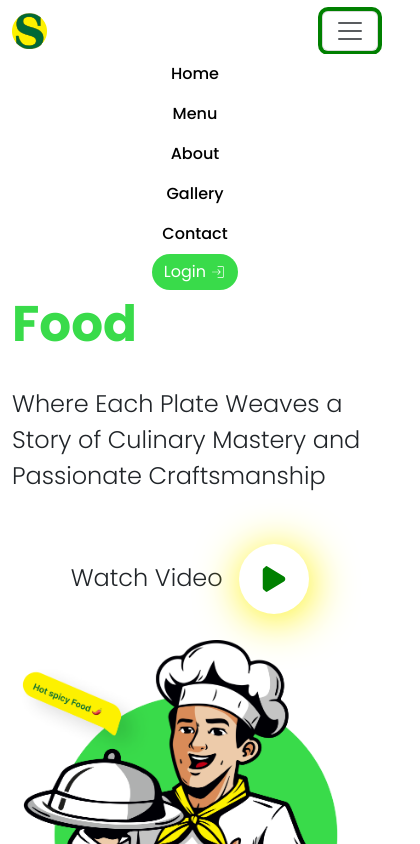
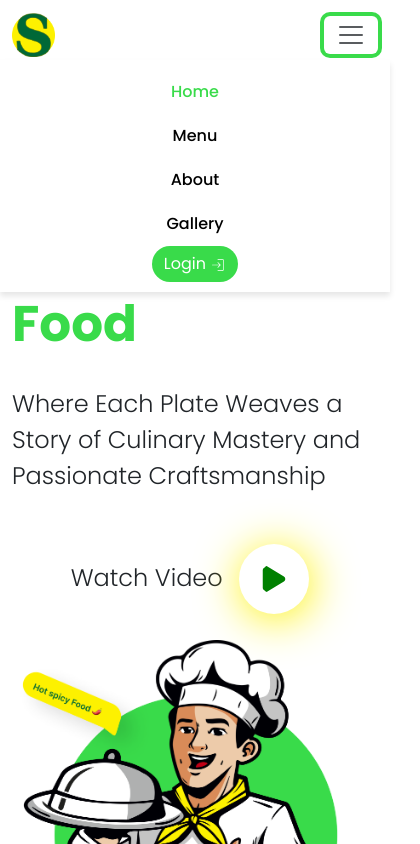
Before and after one commit to arun-selva-02136/saddam, a React (Vite) app: page / in a window 390 px wide. Both pictures are taken after a click on the button 350 px from the left and 30 px from the top of the page. Shown: the top 844 px of the page, 420 px wide, since content can reach past the window. Built offline with nearby package versions, Linux system fonts and the light colour scheme.

Commit message:
responsive

```diff
--- a/src/components/Footer/Footer.css
+++ b/src/components/Footer/Footer.css
@@ -22,11 +22,6 @@
     background-color: #39DB4A;
     color:#EFEFFF;
 }
-@media (max-width:660px){
-    .footer-1{
-        margin-right: -30px;
-    }
-}
 .footer-1 li, a{
     color:#39DB4A;
     text-decoration: none;
--- a/src/components/Navigation/Navigation.css
+++ b/src/components/Navigation/Navigation.css
@@ -6,8 +6,12 @@
 .navbar{
     /* width:1236px; */
     height:60px;
-    /* position:sticky;
-    top: 0; */
+    position: sticky;
+     /* top: 0;
+      width: 100%;
+      z-index: 1000; */
+    /* position:fixed; */
+    /* top:0;  */
     background-color:white;
     /* width:95%; */
   }
@@ -22,26 +26,30 @@
     background-color: aquamarine;
   }
   Button.navbar-toggler{
-    color:green;
+    color:#39DB4A;
+    border:none;
   }
 
-  @media (max-width:768px){
-     .btn{
+  @media (max-width: 765px) {
+    .btn{
       align-items: center;
       /* width:70px; */
       margin: auto;
+    }
+    .navbar .navbar-collapse {
+      background-color: white; /* Ensure background is visible */
+      width: 100%;
+      position: absolute;
+      top: 60px;
+      left: 0;
+      padding: 10px;
+      box-shadow: 0px 4px 6px rgba(0, 0, 0, 0.1);
+    }
 
-    }
-    .navbar{
-      height:60px;
-      background-color: white;
-    }
-    /* .list_item{
-      background-color:aqua;
-    } */
-    .navigate{
-      /* background-color: aqua; */
+    .navbar .nav-link {
       text-align: center;
-      background-color:white;
+      width: 100%;
+      display: block;
+      padding: 10px;
     }
   }
--- a/src/components/Navigation/Navigation.jsx
+++ b/src/components/Navigation/Navigation.jsx
@@ -7,32 +7,33 @@ import Navbar from 'react-bootstrap/Navbar';
 import { CiLogin } from "react-icons/ci";
 import Button from 'react-bootstrap/Button';
 import img1 from '../../assets/logo.png';
-import { Link, Route, Routes } from 'react-router-dom';
+import { Link, Route, Routes ,useLocation} from 'react-router-dom';
 import Login from '../Login/Login';
 import Dashboard from '../../pages/Dashboard/Dashboard';
 import PrivateRoute from '../../components/PrivateRoute/PrivateRoute';
 import './Navigation.css';
 
 function Navigation() {
+  const location = useLocation();
   const [showLogin, setShowLogin] = useState(false);
+
+
 
   return (
     <>
     <Navbar collapseOnSelect expand="md" className="navbar" fixed='top'>
-      <Container classname="navbar1">
+      <Container  classname="navbar1">
         <Navbar.Brand as={Link} to="/">
-            <img src={img1} style={{width:'35px'}}/>
+            <img src={img1} style={{width:'43px'}}/>
         </Navbar.Brand>
         <Navbar.Toggle aria-controls="responsive-navbar-nav" />
-        <Navbar.Collapse id="responsive-navbar-nav">
+        <Navbar.Collapse id="collapse responsive-navbar-nav">
           <Nav className="navigate ms-auto">
-            <Nav.Link  as={Link} to="/">Home</Nav.Link>
-            <Nav.Link as={Link} to="/menu">Menu</Nav.Link>
-            <Nav.Link as={Link} to="/about">About</Nav.Link>
-            <Nav.Link as={Link} to="/gallery">Gallery</Nav.Link>
-            <Nav.Link eventKey={2} as={Link} to="/contact">
-              Contact
-            </Nav.Link>
+            <Nav.Link  as={Link} to="/" style={{ color: location.pathname === "/" ? "#39DB4A" : "black" }} >Home</Nav.Link>
+            <Nav.Link as={Link} to="/menu" style={{ color: location.pathname === "/menu" ? "#39DB4A" : "black" }}>Menu</Nav.Link>
+            <Nav.Link as={Link} to="/about" style={{ color: location.pathname === "/about" ? "#39DB4A" : "black" }}>About</Nav.Link>
+            <Nav.Link as={Link} to="/gallery" style={{ color: location.pathname === "/gallery" ? "#39DB4A" : "black" }}>Gallery</Nav.Link>
+            {/* <Nav.Link eventKey={2} as={Link} to="/contact" style={{ color: location.pathname === "/contact" ? "#39DB4A" : "black" }}> Contact</Nav.Link> */}
           </Nav>
           <Nav className='navigate ms-auto'>
           <Button style={{background:'#39DB4A',borderRadius:"20px",color:'white',border:'none'}} className='btn' onClick={() => setShowLogin(true)}>Login <CiLogin /></Button>
--- a/src/pages/Contact/Contact.jsx
+++ b/src/pages/Contact/Contact.jsx
@@ -10,7 +10,7 @@ const Contact = () => {
     console.log('Received values of form: ', values);
   };
   return (
-    <Container className="py-5 mt-5">
+    <Container className="py-5 mt-5" style={{width:'90%'}}>
       <Row className="contact-card align-items-center">
         <Col md={5}>
           <Title type="success">Contact Us</Title>
--- a/src/pages/Gallery/Gallery.jsx
+++ b/src/pages/Gallery/Gallery.jsx
@@ -20,7 +20,7 @@ const Gallery = () => {
   const [selectedImage, setSelectedImage] = useState(null);
 
   return (
-    <Container className="gallery-container mt-5 p-4 mb-5 border-warning rounded">
+    <Container className="gallery-container  p-4 mb-5 border-warning rounded" style={{width:'90%',marginTop:'90px'}}>
       <h2 className="mb-4"style={{color:'#39DB4A'}}>Gallery</h2>
       <Row className="g-3">
         {/* First Row with 2 columns (2 images) */}
--- a/src/pages/Home/Home.jsx
+++ b/src/pages/Home/Home.jsx
@@ -1,5 +1,6 @@
-import React from 'react'
+import React,{useState} from 'react'
 import {Container,Row,Col, Button,Card} from 'react-bootstrap'
+import { Modal } from "antd";
 import { FaHeart, FaStar, FaChevronLeft, FaChevronRight } from "react-icons/fa";
 import { CiHeart } from "react-icons/ci";
 import { FaPlay } from "react-icons/fa6";
@@ -20,10 +21,19 @@ import box3 from '../../assets/juice.png';
 import box4 from '../../assets/Naan.png';
 import box5 from '../../assets/Murtabak.png';
 import box6 from '../../assets/jelur.png';
+// firbase
+// import {useEffect,useState} from 'react';
+// import {db} from '../Firebase/config'
+// import {collection,getDocs} from 'firebase/'
+// import { fetchCategory, addCategory, deleteCategory } from "../../sevices/CategoryServices/CategoryServices";
+// import { fetchMenu, addMenu, updateMenu, deleteMenu } from "../../sevices/MenuService/MenuService";
 
+const item=[
+  { title: "Naan", img: box1, text: "(86 dishes)" },
+  { title: "Minuman", img:box2, text: "(12 break fast)" },
+  { title: "Browse all", img: box3, text: "(255 items)" }
 
-
-
+]
 const dishes = [
   { title: "Naan Butter", img: box4, price: "$6.00", rating: 4.9 },
   { title: "Murtabak", img: box5, price: "$9.50", rating: 4.6 },
@@ -38,17 +48,46 @@ const Menus =[
 ]
 const Home = () => {
 
+  const [isModalOpen, setIsModalOpen] = useState(false);
+    const videoUrl = "https://www.youtube.com/embed/nZAwAYJVA5w?si=8AQjDtDwGkN_uEXd" ;
+
+
   return (
     <div  className='mt-5'>
 
       <Container className='home1'>
-        <Row>
+        <Row style={{alignItems:'center'}}>
           <Col md={6}>
             <div className="head-left"><br/>
                 <h1>Dive into Delights Of Delectable <span>Food</span></h1><br/>
                 <p>Where Each Plate Weaves a Story of Culinary Mastery and Passionate Craftsmanship</p><br/>
                 <div className='text-center'>
-                <p>Watch Video <FaPlay style={{color:"green",fontSize:'12px',width:'70px',height:'70px', background:'white',margin:'10px',padding:'20px',borderRadius:'50px',boxShadow:'2px 5px 45px #FDF100'}}/></p>
+                <p>Watch Video <FaPlay  onClick={() => setIsModalOpen(true)} style={{color:"green",fontSize:'12px',width:'70px',height:'70px', background:'white',margin:'10px',padding:'20px',borderRadius:'50px',boxShadow:'2px 5px 45px #FDF100',cursor: "pointer",}}/></p>
+                     <Modal
+        open={isModalOpen}
+        onCancel={() => setIsModalOpen(false
+        )}
+        footer={null}
+        centered
+        width='70%'
+        className='custom-model'
+        destroyOnClose={true}
+
+      >
+         {isModalOpen && (
+        <iframe
+          key={isModalOpen}
+          width="100%"
+          height="370px"
+          top="70%"
+          src={videoUrl}
+          frameBorder="0"
+          allow="autoplay; encrypted-media"
+          allowFullScreen
+          title="YouTube Video"
+        ></iframe>
+         )}
+      </Modal>
                  </div>
             </div>
 
@@ -56,9 +95,6 @@ const Home = () => {
           <Col md={6}>
             <div className="head-right">
               <div className="image d-flex justify-content align-items-center sm row">
-                {/* <div>
-                  <img src={img9} style={{width:'200px',position:'absolute',marginBottom:'330px'}}/>
-                  </div> */}
                 <img src={img3} style={{width:"800px"}}/>
               </div>
             </div>
@@ -71,13 +107,9 @@ const Home = () => {
     <p style={{color:'#1B7C25',fontWeight:'600'}}>CUSTOMER FAVORITES</p>
     <h1 className="mb-4 text-center" style={{fontWeight:'600'}}>Popular Catogaries</h1>
     <Row className="w-100 text-center">
-      {[
-        { title: "Naan", img: box1, text: "(86 dishes)" },
-        { title: "Minuman", img:box2, text: "(12 break fast)" },
-        { title: "Browse all", img: box3, text: "(255 items)" }
-      ].map((item, index) => (
-        <Col key={index} xs={12} md={4} className="dishes mb-3">
-          <Card className=" p-3 lg" style={{margin:'10px',border:'none',boxShadow:'2px 5px 35px #FDF100',borderRadius: '20px',width:'100%',maxWidth: '260px'}}>
+      {item.map((item, index) => (
+        <Col key={index} xs={12} md={4} className="mb-3 ">
+          <Card className="p-4 lg" style={{margin:'10px',border:'none',boxShadow:'2px 5px 35px #FDF100',borderRadius: '20px',width:'95%'}}>
           <Card.Img variant="top" className="mx-auto" style={{width:'80px',height:'80px',background:'#5FE26C',padding:'10px',borderRadius:'60px'}}src={item.img} />
             <Card.Body>
               <Card.Title>{item.title}</Card.Title>
@@ -111,7 +143,7 @@ const Home = () => {
           <Col key={index} xs={12} md={4} className="d-flex justify-content-center">
             <Card className="layer p-3 -sm  border-0" style={{ width: "18rem", borderRadius: "20px",boxShadow:'2px 5px 35px #FDF100' }}>
                <div className="favourit">
-                <CiHeart className="heartbeat position-absolute text-white m-2" />
+                <CiHeart className="heartbeat position-absolute text-white m-2"/>
                 </div>
               <div className="position-relative text-center">
                 <Card.Img
@@ -143,7 +175,7 @@ const Home = () => {
           <Col md={6}>
             <div className="home2">
               <div className="img2 d-flex justify-content align-items-center md row">
-                <img src={img4} style={{width:'350px'}}/>
+                <img src={img4} style={{width:'380px',marginRight:'10px'}}/>
               </div>
             </div>
           </Col>
@@ -169,7 +201,7 @@ const Home = () => {
           <h1>Our Culinary Journey And Services</h1>
           <h5>Rooted in passion, we curate unforgettable dining experiences and offer exceptional services, blending culinary artistry with warm hospitality.</h5>
           <br/>
-          <Button className='btn' style={{background:'#39DB4A',border:'none',borderRadius:'20px'}}>Explore</Button><br/>
+          <Button className='btn' style={{background:'#39DB4A',border:'none',borderRadius:'20px'}}>Explore</Button><br/><br/>
           </div>
          </Col>
 
@@ -184,7 +216,7 @@ const Home = () => {
                   // padding:'10px',
                   width: '90%',
                   // maxWidth: '180px',
-                  // height: '180px',
+                  // height: '150px',
                   // marginLeft:'60px',
 
 
@@ -196,7 +228,7 @@ const Home = () => {
               >
                 <Card.Img src={menu.order} style={{width:'40px'}}></Card.Img>
                 <Card.Title style={{color:'#39DB4A',fontSize:'15px'}}>{menu.title}</Card.Title>
-                <Card.Text style={{color:"#5FE26C",textAlign:"center",fontSize:'12px'}}>{menu.text}</Card.Text>
+                <Card.Text style={{color:'#90BD95',textAlign:"center",fontSize:'12px'}}>{menu.text}</Card.Text>
               </Card>
             </Col>
           ))}
--- a/vite.config.js
+++ b/vite.config.js
@@ -4,8 +4,8 @@ import react from '@vitejs/plugin-react'
 // https://vite.dev/config/
 export default defineConfig({
   plugins: [react()],
-  // server:{
-  //   host:'192.168.0.104',
-  //   port:5174
-  // }
+  server:{
+    host:'192.168.0.108',
+    port:5175
+  }
 })
```
Also changed, not shown: src/components/Footer/Footer.jsx (+11 -14 lines), src/pages/Home/Home.css (+19 -8 lines).
